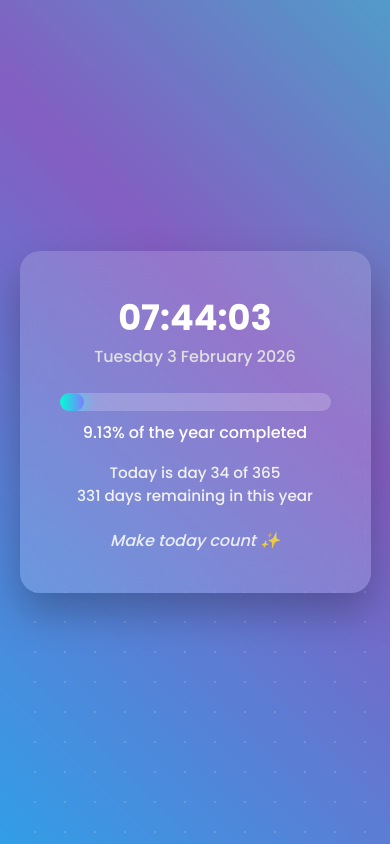
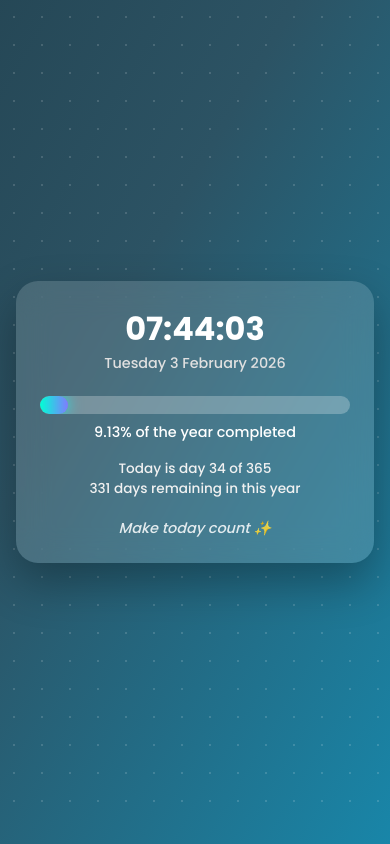
Before and after one commit to Ankurnathsingh/Annual-Progress-Clock, a plain HTML site: page index.html in a window 390 px wide. Shown: the top 844 px of the page. Drawn offline with Linux system fonts and the light colour scheme.

Commit message:
Update style.css

```diff
--- a/style.css
+++ b/style.css
@@ -6,38 +6,36 @@
 }
 
 body {
-  height: 100vh;
+  min-height: 100vh;
   overflow: hidden;
-  background: #0f2027;
   display: flex;
   align-items: center;
   justify-content: center;
 }
 
-/* Animated Gradient */
+/* Background animation */
 .background {
   position: fixed;
-  width: 200%;
-  height: 200%;
-  background: linear-gradient(45deg, #00c6ff, #845ec2, #00ffd5);
-  animation: gradientMove 20s ease infinite;
+  inset: 0;
+  background: linear-gradient(120deg, #0f2027, #2c5364, #00c6ff);
+  background-size: 300% 300%;
+  animation: gradient 25s ease infinite;
   z-index: -2;
 }
 
-@keyframes gradientMove {
-  0% { transform: translate(0,0); }
-  50% { transform: translate(-20%, -20%); }
-  100% { transform: translate(0,0); }
+@keyframes gradient {
+  0% { background-position: 0% 50%; }
+  50% { background-position: 100% 50%; }
+  100% { background-position: 0% 50%; }
 }
 
-/* Floating particles */
+/* Floating dots */
 .particles::before {
   content: "";
-  position: absolute;
-  width: 100%;
-  height: 100%;
+  position: fixed;
+  inset: 0;
   background-image: radial-gradient(rgba(255,255,255,0.15) 1px, transparent 1px);
-  background-size: 30px 30px;
+  background-size: 28px 28px;
   animation: float 40s linear infinite;
   z-index: -1;
 }
@@ -47,42 +45,42 @@ body {
   to { transform: translateY(-200px); }
 }
 
-/* Main App */
+/* App Card */
 .app {
   background: rgba(255,255,255,0.15);
-  backdrop-filter: blur(15px);
-  padding: 2.5rem;
-  border-radius: 20px;
+  backdrop-filter: blur(16px);
+  padding: clamp(1.5rem, 4vw, 2.5rem);
+  border-radius: 22px;
   text-align: center;
-  width: 90%;
-  max-width: 420px;
-  box-shadow: 0 20px 40px rgba(0,0,0,0.25);
-  transition: 0.4s;
+  width: min(92%, 420px);
+  box-shadow: 0 20px 45px rgba(0,0,0,0.3);
+  transition: transform 0.4s, box-shadow 0.4s;
 }
 
 .app:hover {
-  transform: translateY(-8px);
-  box-shadow: 0 30px 60px rgba(0,0,0,0.35);
+  transform: translateY(-6px);
+  box-shadow: 0 30px 65px rgba(0,0,0,0.4);
 }
 
+/* Clock */
 .clock h1 {
-  font-size: 3rem;
-  color: white;
+  font-size: clamp(2rem, 6vw, 3rem);
+  color: #fff;
 }
 
 .clock p {
   color: #e0e0e0;
-  margin-bottom: 1.5rem;
+  margin-bottom: 1.4rem;
+  font-size: clamp(0.9rem, 3vw, 1rem);
 }
 
-/* Progress */
+/* Progress bar */
 .progress-bar {
   width: 100%;
   height: 18px;
-  background: rgba(255,255,255,0.2);
+  background: rgba(255,255,255,0.25);
   border-radius: 20px;
   overflow: hidden;
-  margin-bottom: 0.6rem;
 }
 
 .progress-fill {
@@ -90,8 +88,8 @@ body {
   width: 0%;
   background: linear-gradient(90deg, #00ffd5, #7f7cff);
   border-radius: 20px;
-  transition: width 1s ease-in-out;
-  box-shadow: 0 0 12px rgba(0,255,255,0.7);
+  transition: width 1s ease;
+  box-shadow: 0 0 14px rgba(0,255,255,0.7);
   animation: pulse 3s infinite;
 }
 
@@ -101,24 +99,30 @@ body {
 }
 
 #progressText {
-  color: white;
+  color: #fff;
+  margin-top: 0.5rem;
   margin-bottom: 1rem;
+  font-size: clamp(0.9rem, 3vw, 1rem);
 }
 
+/* Stats */
 .stats p {
   color: #f1f1f1;
-  font-size: 0.95rem;
+  font-size: clamp(0.85rem, 3vw, 0.95rem);
 }
 
+/* Quote */
 .quote {
-  margin-top: 1.3rem;
+  margin-top: 1.2rem;
   font-style: italic;
   color: #ffffff;
   opacity: 0.85;
+  font-size: clamp(0.9rem, 3vw, 1rem);
 }
 
-@media (max-width: 500px) {
-  .clock h1 {
-    font-size: 2.2rem;
+/* Extra safety for tiny screens */
+@media (max-height: 500px) {
+  .app {
+    padding: 1rem;
   }
 }
```
